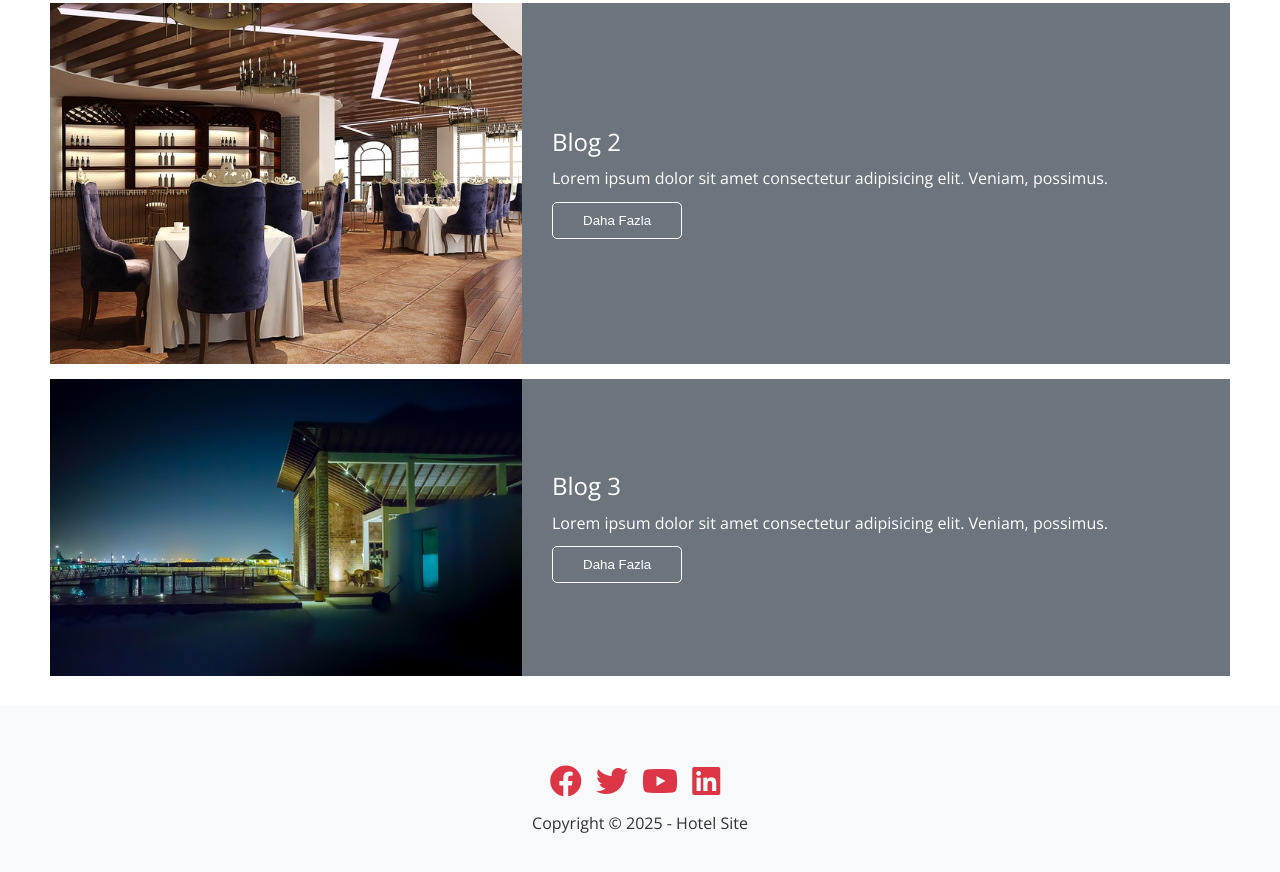
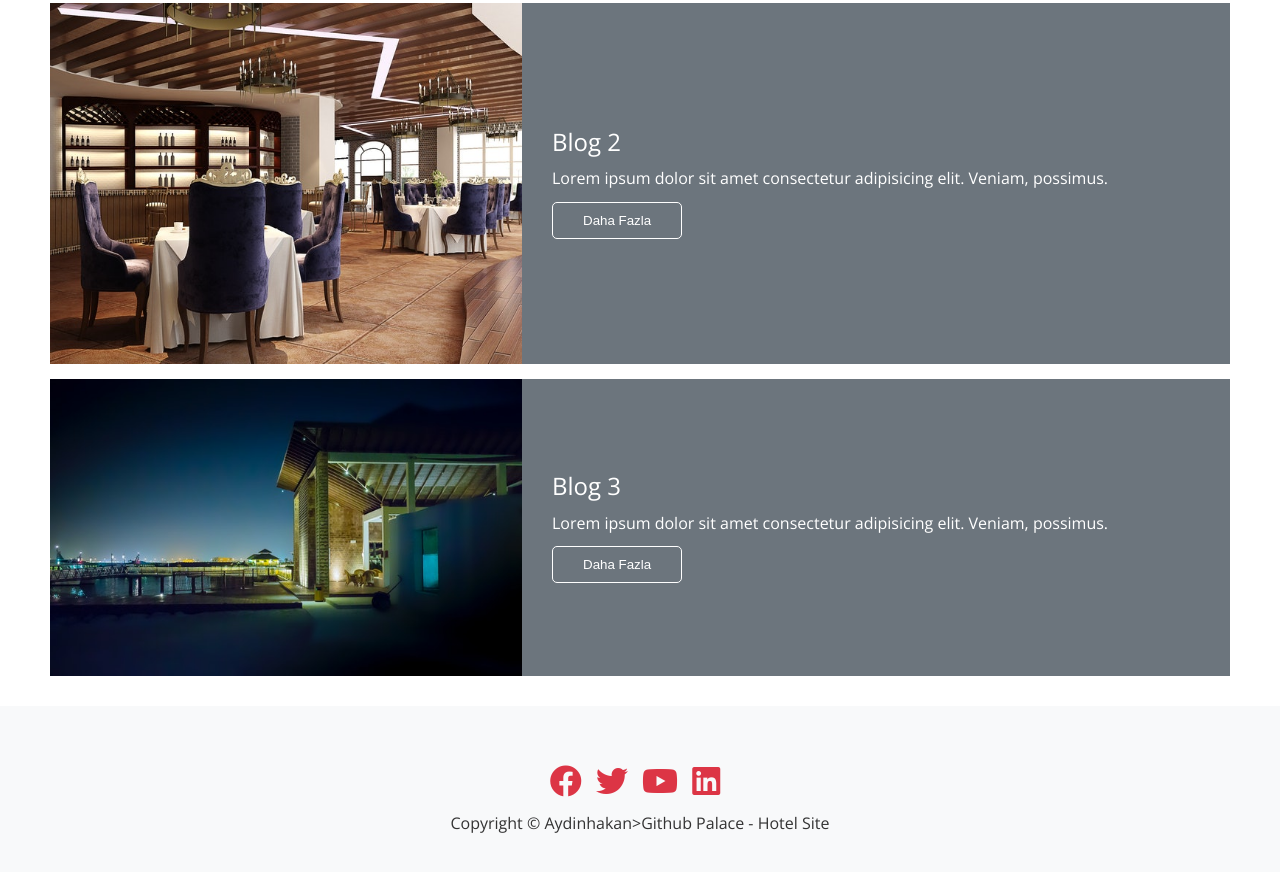
Before and after one commit to aydinhakan/Hotel-Site, a plain HTML site: page blogs.html in a window 1280 px wide. Shown: the part 819-1691 px from the top of the page. Drawn offline with nearby package versions, Linux system fonts and the light colour scheme.

Commit message:
Update 1.3

```diff
--- a/blogs.html
+++ b/blogs.html
@@ -94,7 +94,7 @@
             <a href="#"><i class="fab fa-youtube fa-2x"></i></a>
             <a href="#"><i class="fab fa-linkedin fa-2x"></i></a>
         </div>
-        <p>Copyright &copy 2025 - Hotel Site</p>
+        <p>Copyright &copy Aydinhakan>Github Palace - Hotel Site</p>
     </footer>
 </body>
 </html>
```
